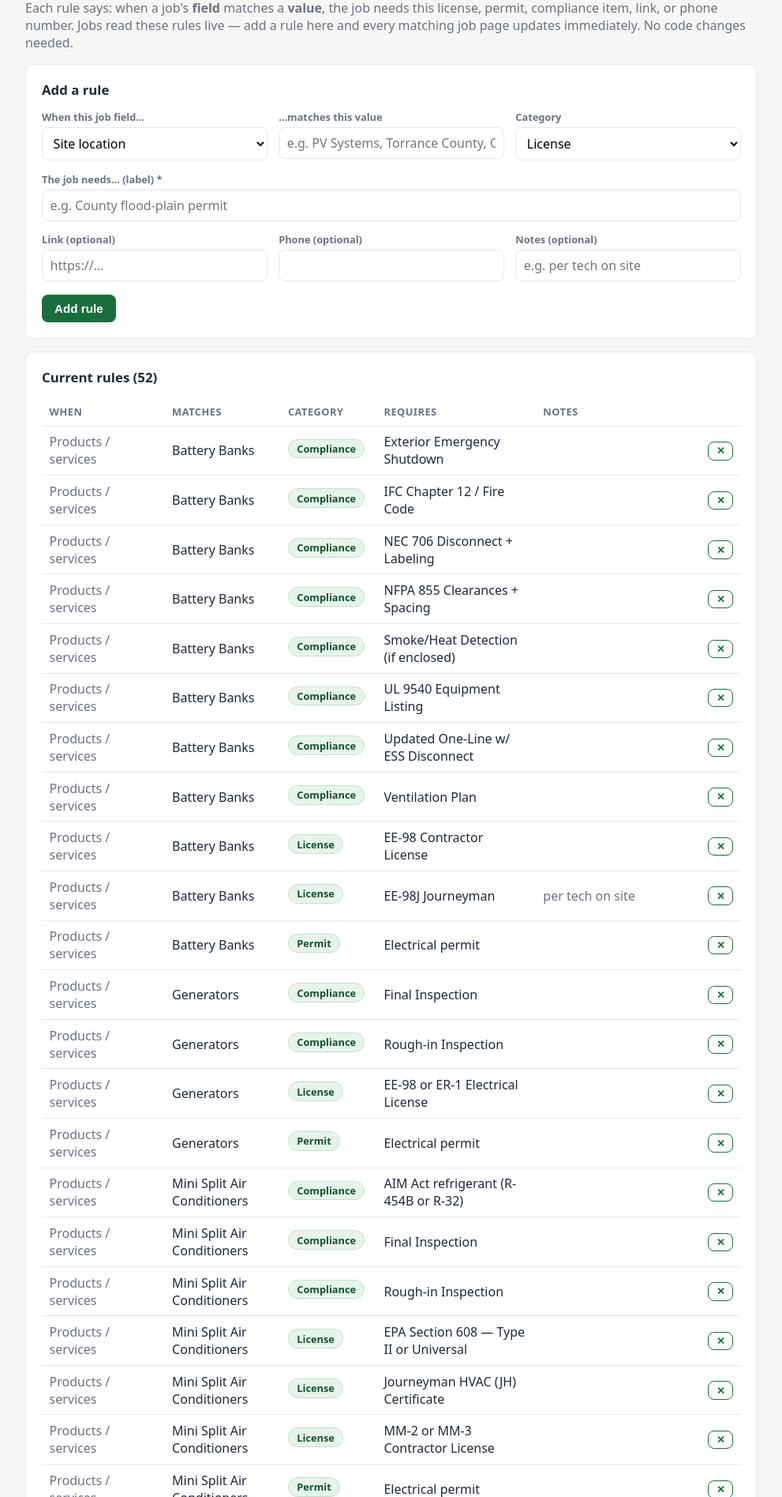
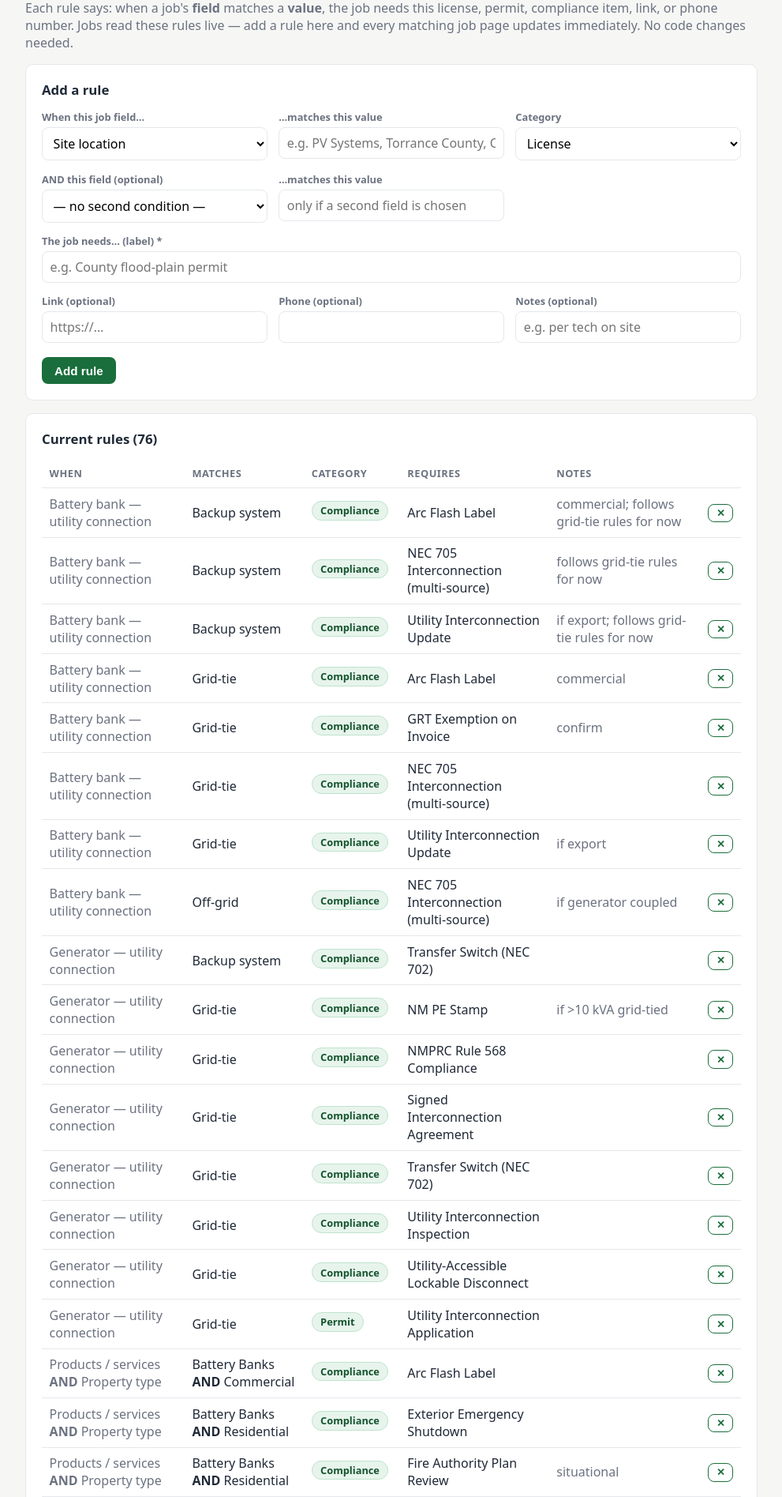
Before and after one commit to RaIn-Solar/job-creator-app, a Flask app: page /rules in a window 1280 px wide. Shown: the part 178-2073 px from the top of the page at 79% size, without its empty margins (144-1135 px from the left). Run offline with Flask 3, Linux system fonts and the light colour scheme; data comes from the database, SQL or seed files in the repository.

Commit message:
Battery Banks and Generators variant matrices; compound rules; property type
- Jobs gain a Residential/Commercial property type (radio on the form,
  shown on job page and report, filterable in the directory)
- Rules support an optional second AND condition; the Rules manager
  form, rules list, and directory triggers all handle it
- Batch 4 (Battery Banks): Fire Authority Plan Review and HMA with
  situational/likely-required notes by property type; Exterior
  Emergency Shutdown scoped to residential; Utility Interconnection
  Update, NEC 705, Arc Flash by connection (backup mirrors grid-tie);
  SMDTC 20% Credit when paired with PV; GRT confirm on grid-tie
- Batch 5 (Generators): gas license and NFPA 37 for all; Transfer
  Switch NEC 702 for standby+grid-tie; NMPRC Rule 568, interconnection
  application/agreement/inspection, lockable disconnect, and NM PE
  Stamp (>10 kVA) for grid-tie only — standby deliberately does not
  mirror grid-tie, per the matrix
- Version bumped to Piece 4.5

Co-Authored-By: Claude <noreply@anthropic.com>
Claude-Session: https://claude.ai/code/session_01BHvuvRs6P5XV4UN15WC78E

```diff
--- a/app.py
+++ b/app.py
@@ -43,6 +43,7 @@ JOB_FIELDS = [
     "warranty_type", "cost_method", "tax_credit", "expand_option", "products",
     "pv_utility_connection", "pv_mounting_type", "pv_manufactured_house",
     "generator_utility_connection", "battery_utility_connection", "service_type",
+    "property_type",
 ]
 
 # Labels used on the report and anywhere a field needs a human name.
@@ -58,11 +59,13 @@ JOB_FIELD_LABELS = {
     "generator_utility_connection": "Generator — utility connection",
     "battery_utility_connection": "Battery bank — utility connection",
     "service_type": "Service type",
+    "property_type": "Property type",
 }
 
 UTILITY_CONNECTIONS = ["Off-grid", "Grid-tie", "Backup system"]
 MOUNTING_TYPES = ["Roof mounted", "Ground mount"]
 SERVICE_TYPES = ["General service", "Warranty service"]
+PROPERTY_TYPES = ["Residential", "Commercial"]
 
 # Which variant fields belong to which product — used by the rule
 # directory so filtering by job type also scopes its variants.
@@ -167,7 +170,55 @@ SEED_RULES_V3 = [
     ("pv_utility_connection", "Backup system", "equals", "Compliance", "Utility Final Inspection + Anti-Island", "follows grid-tie rules for now"),
 ]
 
-SEED_BATCHES = {2: SEED_RULES_V2, 3: SEED_RULES_V3}
+# Batch 4 — Battery Banks matrix (Res. Solar+Bat / Off-Grid / Grid-Tied /
+# Commercial). 9-item rows carry a second AND condition. Backup system
+# mirrors grid-tie per the ECC general rule (battery table has no
+# standby column).
+SEED_RULES_V4 = [
+    ("products", "Battery Banks", "contains", "Compliance", "Fire Authority Plan Review", "situational", "property_type", "Residential", "equals"),
+    ("products", "Battery Banks", "contains", "Compliance", "Fire Authority Plan Review", "likely required", "property_type", "Commercial", "equals"),
+    ("products", "Battery Banks", "contains", "Compliance", "Hazard Mitigation Analysis (HMA)", "confirm with AHJ", "property_type", "Residential", "equals"),
+    ("products", "Battery Banks", "contains", "Compliance", "Hazard Mitigation Analysis (HMA)", "likely required", "property_type", "Commercial", "equals"),
+    ("battery_utility_connection", "Grid-tie", "equals", "Compliance", "Utility Interconnection Update", "if export"),
+    ("battery_utility_connection", "Backup system", "equals", "Compliance", "Utility Interconnection Update", "if export; follows grid-tie rules for now"),
+    ("battery_utility_connection", "Grid-tie", "equals", "Compliance", "NEC 705 Interconnection (multi-source)", ""),
+    ("battery_utility_connection", "Backup system", "equals", "Compliance", "NEC 705 Interconnection (multi-source)", "follows grid-tie rules for now"),
+    ("battery_utility_connection", "Off-grid", "equals", "Compliance", "NEC 705 Interconnection (multi-source)", "if generator coupled"),
+    ("battery_utility_connection", "Grid-tie", "equals", "Compliance", "Arc Flash Label", "commercial"),
+    ("battery_utility_connection", "Backup system", "equals", "Compliance", "Arc Flash Label", "commercial; follows grid-tie rules for now"),
+    ("products", "Battery Banks", "contains", "Compliance", "Arc Flash Label", "", "property_type", "Commercial", "equals"),
+    ("products", "Battery Banks", "contains", "Compliance", "SMDTC 20% Credit", "client files; if with solar", "products", "PV Systems", "contains"),
+    ("battery_utility_connection", "Grid-tie", "equals", "Compliance", "GRT Exemption on Invoice", "confirm"),
+]
+
+# Batch 5 — Generators matrix (Off-Grid / Standby / Grid-Tied). Their
+# "Standby" is our "Backup system". Note: per the table, standby
+# generators do NOT get the grid-tie interconnection items — the table
+# overrides the backup-follows-grid-tie general rule for generators.
+SEED_RULES_V5 = [
+    ("products", "Generators", "contains", "License", "LP-4/LP-5 or MM-2 Gas License", "if gas-fueled"),
+    ("products", "Generators", "contains", "Compliance", "NFPA 37 Clearances", ""),
+    ("generator_utility_connection", "Backup system", "equals", "Compliance", "Transfer Switch (NEC 702)", ""),
+    ("generator_utility_connection", "Grid-tie", "equals", "Compliance", "Transfer Switch (NEC 702)", ""),
+    ("generator_utility_connection", "Grid-tie", "equals", "Permit", "Utility Interconnection Application", ""),
+    ("generator_utility_connection", "Grid-tie", "equals", "Compliance", "NMPRC Rule 568 Compliance", ""),
+    ("generator_utility_connection", "Grid-tie", "equals", "Compliance", "Utility-Accessible Lockable Disconnect", ""),
+    ("generator_utility_connection", "Grid-tie", "equals", "Compliance", "Signed Interconnection Agreement", ""),
+    ("generator_utility_connection", "Grid-tie", "equals", "Compliance", "NM PE Stamp", "if >10 kVA grid-tied"),
+    ("generator_utility_connection", "Grid-tie", "equals", "Compliance", "Utility Interconnection Inspection", ""),
+]
+
+SEED_BATCHES = {2: SEED_RULES_V2, 3: SEED_RULES_V3, 4: SEED_RULES_V4, 5: SEED_RULES_V5}
+
+# One-off SQL applied alongside a batch (same once-only guarantee).
+SEED_BATCH_SQL = {
+    # Exterior Emergency Shutdown is residential-only per the battery
+    # matrix; scope the original unconditional rule.
+    4: ["UPDATE resource_rules SET field_name2 = 'property_type',"
+        " field_value2 = 'Residential', match_type2 = 'equals'"
+        " WHERE field_name = 'products' AND field_value = 'Battery Banks'"
+        " AND label = 'Exterior Emergency Shutdown' AND field_name2 = ''"],
+}
 
 # ECC's main products/services — the multi-select on the job form.
 PRODUCTS = [
@@ -181,7 +232,7 @@ PRODUCTS = [
 
 # Shown in the footer of every page so it's always obvious which build
 # is running. Bumped with each piece.
-VERSION = "Piece 4.4"
+VERSION = "Piece 4.5"
 
 app = Flask(__name__)
 # Needed for flash messages; fine as a constant for an internal single-box tool.
@@ -230,6 +281,7 @@ def init_db():
         db.execute("ALTER TABLE clients RENAME COLUMN street_address TO mailing_address")
     ensure_columns(db, "clients", CLIENT_FIELDS)
     ensure_columns(db, "jobs", JOB_FIELDS)
+    ensure_columns(db, "resource_rules", ["field_name2", "field_value2", "match_type2"])
     if db.execute("SELECT COUNT(*) FROM clients").fetchone()[0] == 0:
         db.executemany(
             "INSERT INTO clients"
@@ -250,23 +302,18 @@ def init_db():
             "INSERT INTO jobs (client_id, job_name, site_location, county,"
             " electric_loads, utility_provider, warranty_type, cost_method,"
             " tax_credit, expand_option, products, pv_utility_connection,"
-            " pv_mounting_type, battery_utility_connection)"
-            " VALUES (1, ?, ?, ?, ?, ?, ?, ?, ?, ?, ?, ?, ?, ?)",
+            " pv_mounting_type, battery_utility_connection, property_type)"
+            " VALUES (1, ?, ?, ?, ?, ?, ?, ?, ?, ?, ?, ?, ?, ?, ?)",
             ("Johnson PV + Battery (sample)",
              "4512 Juniper Rd NE, Albuquerque, NM 87111", "Bernalillo County",
              "3-ton AC, well pump, shop sub-panel", "PNM",
              "Standard 10-year", "Cash", "Yes", "Yes",
              "PV Systems, Battery Banks",
-             "Grid-tie", "Roof mounted", "Backup system"),
+             "Grid-tie", "Roof mounted", "Grid-tie", "Residential"),
         )
         db.commit()
     if db.execute("SELECT COUNT(*) FROM resource_rules").fetchone()[0] == 0:
-        db.executemany(
-            "INSERT INTO resource_rules"
-            " (field_name, field_value, match_type, category, label, notes)"
-            " VALUES (?, ?, ?, ?, ?, ?)",
-            SEED_RULES,
-        )
+        insert_seed_rules(db, SEED_RULES)
         db.commit()
     # Later rule batches apply exactly once per database, so existing
     # installs receive new rules without duplicates — and rules someone
@@ -275,12 +322,9 @@ def init_db():
     seed_version = int(row[0]) if row else 1
     for batch_number in sorted(SEED_BATCHES):
         if batch_number > seed_version:
-            db.executemany(
-                "INSERT INTO resource_rules"
-                " (field_name, field_value, match_type, category, label, notes)"
-                " VALUES (?, ?, ?, ?, ?, ?)",
-                SEED_BATCHES[batch_number],
-            )
+            insert_seed_rules(db, SEED_BATCHES[batch_number])
+            for statement in SEED_BATCH_SQL.get(batch_number, []):
+                db.execute(statement)
             seed_version = batch_number
     db.execute(
         "INSERT INTO meta (key, value) VALUES ('seed_version', ?)"
@@ -291,24 +335,52 @@ def init_db():
     db.close()
 
 
+def insert_seed_rules(db, rows):
+    """Insert seed rows; 6-item rows are single-condition, 9-item rows
+    carry a second AND condition."""
+    normalized = []
+    for row in rows:
+        row = list(row)
+        if len(row) == 6:
+            row += ["", "", "equals"]
+        normalized.append(row)
+    db.executemany(
+        "INSERT INTO resource_rules"
+        " (field_name, field_value, match_type, category, label, notes,"
+        "  field_name2, field_value2, match_type2)"
+        " VALUES (?, ?, ?, ?, ?, ?, ?, ?, ?)",
+        normalized,
+    )
+
+
+def condition_met(job, field, value, match_type):
+    """One rule condition: the job's field equals the value
+    (case-insensitive), or — for 'contains' — the value appears in the
+    field's comma-separated list (used for products)."""
+    if field not in job.keys():
+        return False
+    actual = str(job[field] or "").strip()
+    if not actual:
+        return False
+    target = value.strip().lower()
+    if match_type == "contains":
+        return target in [p.strip().lower() for p in actual.split(",")]
+    return actual.lower() == target
+
+
 def match_rules(job, rules):
-    """A rule matches when the job's field equals the rule's value
-    (case-insensitive), or — for 'contains' rules — when the value appears
-    in the field's comma-separated list (used for products)."""
+    """A rule matches when its condition holds — and, for compound rules,
+    when the second condition holds too."""
     hits = []
     for rule in rules:
-        if rule["field_name"] not in job.keys():
+        if not condition_met(job, rule["field_name"], rule["field_value"],
+                             rule["match_type"]):
             continue
-        value = str(job[rule["field_name"]] or "").strip()
-        if not value:
+        if rule["field_name2"] and not condition_met(
+                job, rule["field_name2"], rule["field_value2"],
+                rule["match_type2"] or "equals"):
             continue
-        target = rule["field_value"].strip().lower()
-        if rule["match_type"] == "contains":
-            matched = target in [p.strip().lower() for p in value.split(",")]
-        else:
-            matched = value.lower() == target
-        if matched:
-            hits.append(rule)
+        hits.append(rule)
     return hits
 
 
@@ -560,21 +632,29 @@ def add_rule():
     field_value = request.form.get("field_value", "").strip()
     label = request.form.get("label", "").strip()
     from_job = request.form.get("from_job") or None
+    field_name2 = request.form.get("field_name2", "").strip()
+    field_value2 = request.form.get("field_value2", "").strip()
     if field_name not in JOB_FIELDS or not field_value or not label:
         flash("A rule needs a job field, a value to match, and a label.", "error")
+        return redirect(url_for("rules_page", from_job=from_job))
+    if field_name2 and (field_name2 not in JOB_FIELDS or not field_value2):
+        flash("The second condition needs both a field and a value.", "error")
         return redirect(url_for("rules_page", from_job=from_job))
     db = get_db()
     db.execute(
         "INSERT INTO resource_rules"
-        " (field_name, field_value, match_type, category, label, url, phone, notes)"
-        " VALUES (?, ?, ?, ?, ?, ?, ?, ?)",
+        " (field_name, field_value, match_type, category, label, url, phone, notes,"
+        "  field_name2, field_value2, match_type2)"
+        " VALUES (?, ?, ?, ?, ?, ?, ?, ?, ?, ?, ?)",
         (field_name, field_value,
          "contains" if field_name == "products" else "equals",
          request.form.get("category", "Compliance"),
          label,
          request.form.get("url", "").strip(),
          request.form.get("phone", "").strip(),
-         request.form.get("notes", "").strip()),
+         request.form.get("notes", "").strip(),
+         field_name2, field_value2,
+         "contains" if field_name2 == "products" else "equals"),
     )
     db.commit()
     flash(f"Rule added: {label}")
@@ -590,19 +670,11 @@ def rule_directory():
     mounting = request.args.get("mounting", "")
     manufactured = request.args.get("manufactured", "")
     service = request.args.get("service", "")
+    property_type = request.args.get("property", "")
 
-    def visible(rule):
-        field, value = rule["field_name"], rule["field_value"].strip().lower()
-        if product:
-            # Only this product's own rules and its variants' rules.
-            if field == "products":
-                if value != product.lower():
-                    return False
-            elif field in VARIANT_OWNERS:
-                if VARIANT_OWNERS[field] != product:
-                    return False
-            else:
-                return False
+    def value_ok(field, value):
+        """One condition against the variant filters."""
+        value = value.strip().lower()
         if connection and field in CONNECTION_FIELDS and value != connection.lower():
             return False
         if mounting and field == "pv_mounting_type" and value != mounting.lower():
@@ -611,6 +683,25 @@ def rule_directory():
             return False
         if service and field == "service_type" and value != service.lower():
             return False
+        if property_type and field == "property_type" and value != property_type.lower():
+            return False
+        return True
+
+    def visible(rule):
+        conditions = [(rule["field_name"], rule["field_value"])]
+        if rule["field_name2"]:
+            conditions.append((rule["field_name2"], rule["field_value2"]))
+        if not all(value_ok(f, v) for f, v in conditions):
+            return False
+        if product:
+            # At least one condition must tie the rule to the chosen
+            # job type (its product row or one of its variant fields).
+            tied = any(
+                (f == "products" and v.strip().lower() == product.lower())
+                or (f in VARIANT_OWNERS and VARIANT_OWNERS[f] == product)
+                for f, v in conditions)
+            if not tied:
+                return False
         return True
 
     rules = [r for r in get_db().execute(
@@ -623,10 +714,12 @@ def rule_directory():
         field_labels=JOB_FIELD_LABELS,
         products=PRODUCTS, utility_connections=UTILITY_CONNECTIONS,
         mounting_types=MOUNTING_TYPES, service_types=SERVICE_TYPES,
+        property_types=PROPERTY_TYPES,
         filters={"product": product, "connection": connection,
                  "mounting": mounting, "manufactured": manufactured,
-                 "service": service},
-        filtering=any([product, connection, mounting, manufactured, service]),
+                 "service": service, "property": property_type},
+        filtering=any([product, connection, mounting, manufactured,
+                       service, property_type]),
     )
 
 
--- a/schema.sql
+++ b/schema.sql
@@ -35,6 +35,7 @@ CREATE TABLE IF NOT EXISTS jobs (
     generator_utility_connection TEXT DEFAULT '',  -- Off-grid / Grid-tie / Backup system
     battery_utility_connection   TEXT DEFAULT '',  -- Off-grid / Grid-tie / Backup system
     service_type     TEXT DEFAULT '',   -- General service / Warranty service
+    property_type    TEXT DEFAULT 'Residential',  -- Residential / Commercial
     created_at       TEXT NOT NULL DEFAULT (datetime('now'))
 );
 
@@ -58,5 +59,10 @@ CREATE TABLE IF NOT EXISTS resource_rules (
     url         TEXT DEFAULT '',
     phone       TEXT DEFAULT '',
     notes       TEXT DEFAULT '',
+    -- Optional second condition (AND): e.g. products includes Battery Banks
+    -- AND property_type is Commercial.
+    field_name2  TEXT DEFAULT '',
+    field_value2 TEXT DEFAULT '',
+    match_type2  TEXT DEFAULT 'equals',
     created_at  TEXT NOT NULL DEFAULT (datetime('now'))
 );
--- a/templates/job_detail.html
+++ b/templates/job_detail.html
@@ -21,6 +21,7 @@
     <dt>Cost method</dt><dd>{{ job["cost_method"] or "—" }}</dd>
     <dt>Tax credit</dt><dd>{{ job["tax_credit"] }}</dd>
     <dt>Expand option</dt><dd>{{ job["expand_option"] }}</dd>
+    <dt>Property type</dt><dd>{{ job["property_type"] or "—" }}</dd>
     {% if job["pv_utility_connection"] or job["pv_mounting_type"] %}
     <dt>PV — utility connection</dt><dd>{{ job["pv_utility_connection"] or "—" }}</dd>
     <dt>PV — mounting type</dt>
--- a/templates/rules.html
+++ b/templates/rules.html
@@ -39,6 +39,20 @@ matching job page updates immediately. No code changes needed.</p>
         {% endfor %}
       </select>
     </div>
+    <div class="field">
+      <label for="field_name2">AND this field (optional)</label>
+      <select id="field_name2" name="field_name2">
+        <option value="">— no second condition —</option>
+        {% for f in job_fields %}
+        <option value="{{ f }}">{{ field_labels[f] }}</option>
+        {% endfor %}
+      </select>
+    </div>
+    <div class="field">
+      <label for="field_value2">…matches this value</label>
+      <input id="field_value2" name="field_value2"
+             placeholder="only if a second field is chosen">
+    </div>
     <div class="field wide">
       <label for="label">The job needs… (label) *</label>
       <input id="label" name="label" required
@@ -72,8 +86,8 @@ matching job page updates immediately. No code changes needed.</p>
     <tbody>
       {% for r in rules %}
       <tr>
-        <td class="muted">{{ field_labels.get(r["field_name"], r["field_name"]) }}</td>
-        <td>{{ r["field_value"] }}</td>
+        <td class="muted">{{ field_labels.get(r["field_name"], r["field_name"]) }}{% if r["field_name2"] %} <strong>AND</strong> {{ field_labels.get(r["field_name2"], r["field_name2"]) }}{% endif %}</td>
+        <td>{{ r["field_value"] }}{% if r["field_name2"] %} <strong>AND</strong> {{ r["field_value2"] }}{% endif %}</td>
         <td><span class="badge">{{ r["category"] }}</span></td>
         <td>
           {{ r["label"] }}
```
Also changed, not shown: templates/directory.html (+13 -1 lines), templates/job_form.html (+13 -0 lines).
